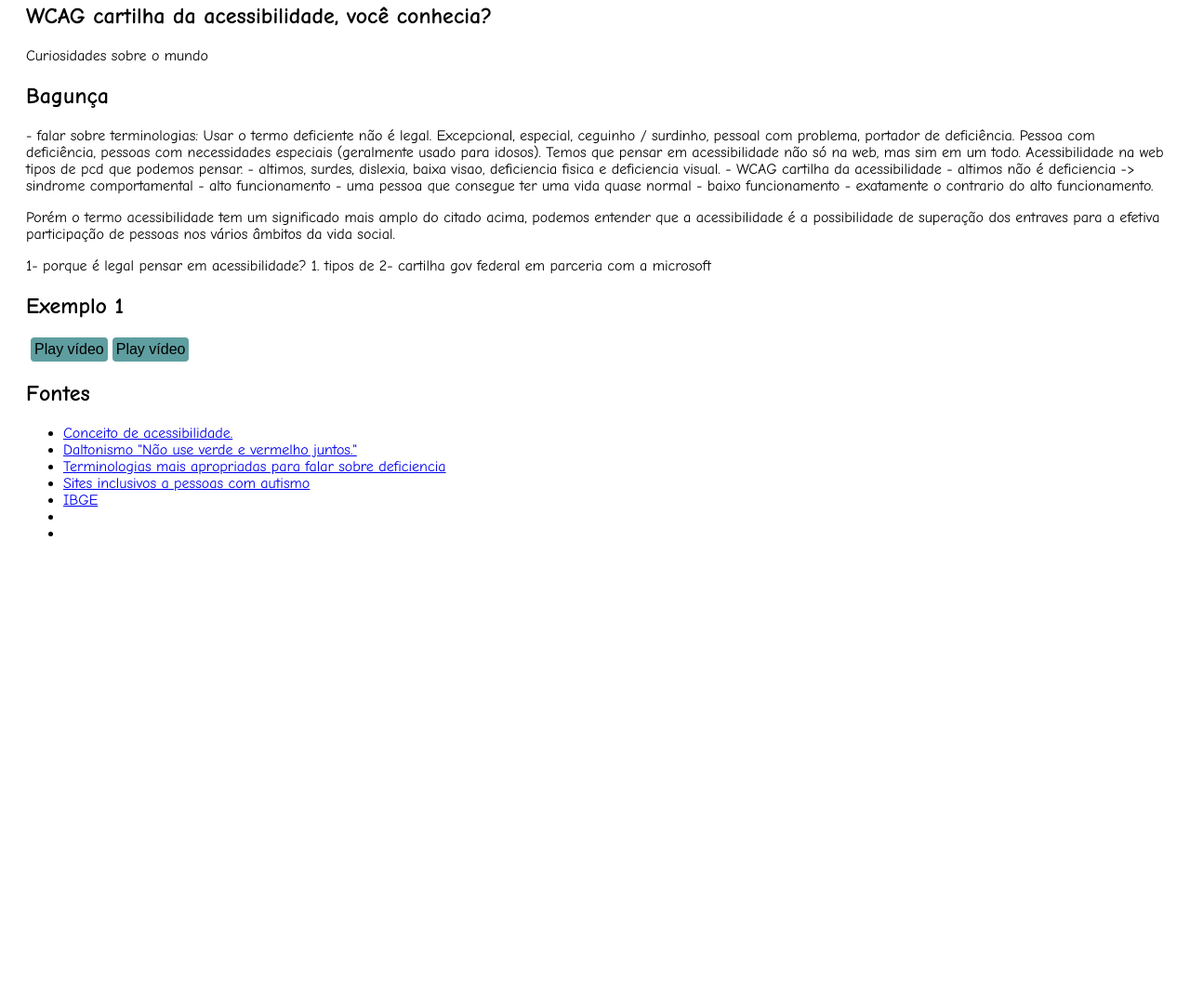
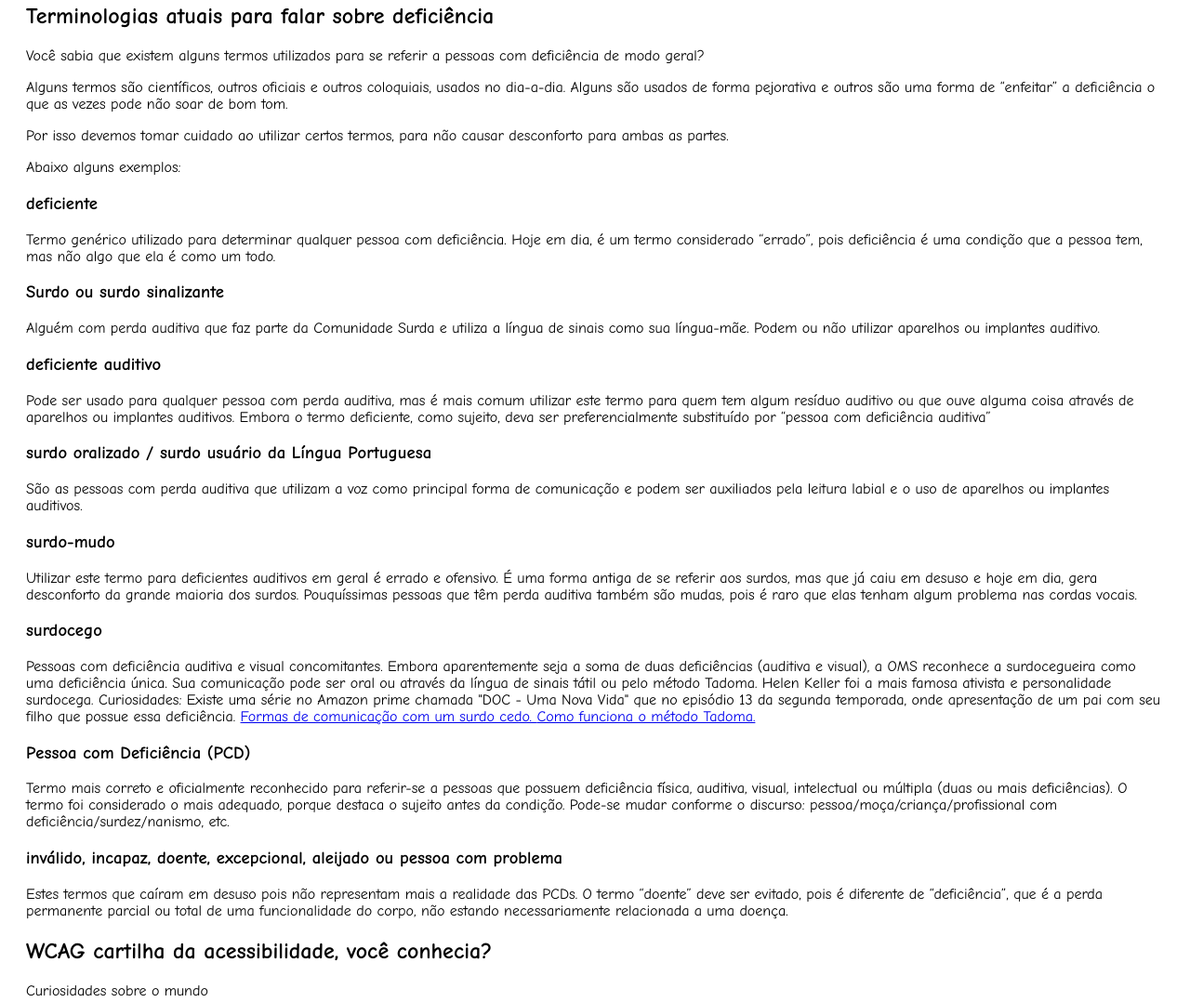
Before and after one commit to tiagodesouzasantos/acessibilidade, a plain HTML site: page index.html in a window 1280 px wide. Shown: the part 366-1444 px from the top of the page at 93% size. Before the commit the page ends 993 px from the top, so only its background shows below. Drawn offline with Linux system fonts and the light colour scheme.

Commit message:
feat(acessibilidade): Terminologias atuais para falar sobre deficiência

```diff
--- a/index.html
+++ b/index.html
@@ -35,6 +35,71 @@
 				</p>
 			</article>
 			<article>
+				<h2>Terminologias atuais para falar sobre deficiência</h2>
+				<p>Você sabia que existem alguns termos utilizados para se referir a pessoas com deficiência de modo geral?</p>
+
+				<p>Alguns termos são científicos, outros oficiais e outros coloquiais, usados no dia-a-dia. Alguns são usados de forma
+				pejorativa e outros são uma forma de “enfeitar” a deficiência o que as vezes pode não soar de bom tom.</p>
+
+				<p>Por isso devemos tomar cuidado ao utilizar certos termos, para não causar desconforto para ambas as partes.</p>
+
+				<p>Abaixo alguns exemplos:</p>
+
+				<h3>deficiente</h3>
+				<p>Termo genérico utilizado para determinar qualquer pessoa com deficiência. Hoje em dia, é um termo considerado
+					“errado”,
+					pois deficiência é uma condição que a pessoa tem, mas não algo que ela é como um todo.</p>
+
+				<h3>Surdo ou surdo sinalizante</h3>
+				<p>Alguém com perda auditiva que faz parte da Comunidade Surda e utiliza a língua de sinais como sua língua-mãe.
+					Podem ou não utilizar aparelhos ou implantes auditivo.
+				</p>
+
+				<h3>deficiente auditivo</h3>
+				<p>Pode ser usado para qualquer pessoa com perda auditiva, mas é mais comum utilizar este termo para quem tem algum resíduo
+				auditivo ou que ouve alguma coisa através de aparelhos ou implantes auditivos. Embora o termo deficiente, como sujeito,
+				deva ser preferencialmente substituído por “pessoa com deficiência auditiva”</p>
+
+				<h3>surdo oralizado / surdo usuário da Língua Portuguesa</h3>
+				<p>São as pessoas com perda auditiva que utilizam a voz como principal forma de comunicação e podem ser auxiliados pela
+				leitura labial e o uso de aparelhos ou implantes auditivos.</p>
+
+				<h3>surdo-mudo</h3>
+				<p>Utilizar este termo para deficientes auditivos em geral é errado e ofensivo. É uma forma antiga de se referir aos
+				surdos, mas que já caiu em desuso e hoje em dia, gera desconforto da grande maioria dos surdos. Pouquíssimas pessoas que
+				têm perda auditiva também são mudas, pois é raro que elas tenham algum problema nas cordas vocais.</p>
+
+				<h3>surdocego</h3>
+				<p>Pessoas com deficiência auditiva e visual concomitantes. Embora aparentemente seja a soma de duas deficiências (auditiva
+					e visual), a OMS reconhece a surdocegueira como uma deficiência única. Sua comunicação pode ser oral ou através da
+					língua de sinais tátil ou pelo método Tadoma. Helen Keller foi a mais famosa ativista e personalidade surdocega.
+
+					Curiosidades: Existe uma série no Amazon prime chamada "DOC - Uma Nova Vida" que no episódio 13 da segunda temporada,
+					onde apresentação de um pai com seu filho que possue essa deficiência.
+
+					<a href="https://aclouisbraille.wordpress.com/2016/03/30/cinco-meios-de-comunicacao-com-um-surdocego/"
+					title="Link para um blog que possue algumas formas de comunicação com pessoas com surdocegueira">
+						Formas de comunicação com um surdo cedo.
+					</a>
+					<a href="https://www.youtube.com/watch?v=u7zLNBtHTdc&ab_channel=AkillaVaz"
+					title="Video que apresenta o metodo Tadoma de comunicação">
+					Como funciona o método Tadoma.
+				</a>
+				</p>
+
+				<h3>Pessoa com Deficiência (PCD)</h3>
+				<p>Termo mais correto e oficialmente reconhecido para referir-se a pessoas que possuem deficiência física, auditiva,
+				visual, intelectual ou múltipla (duas ou mais deficiências). O termo foi considerado o mais adequado, porque destaca o
+				sujeito antes da condição. Pode-se mudar conforme o discurso: pessoa/moça/criança/profissional com
+				deficiência/surdez/nanismo, etc.</p>
+
+				<h3>inválido, incapaz, doente, excepcional, aleijado ou pessoa com problema</h3>
+				<p>Estes termos que caíram em desuso pois não representam mais a realidade das PCDs. O termo “doente” deve ser evitado,
+				pois é diferente de “deficiência”, que é a perda permanente parcial ou total de uma funcionalidade do corpo, não estando
+				necessariamente relacionada a uma doença.</p>
+
+			</article>
+			<article>
 				<h2>WCAG cartilha da acessibilidade, você conhecia?</h2>
 				<p>
 					Curiosidades sobre o mundo
@@ -63,10 +128,6 @@
 
 						- baixo funcionamento
 						- exatamente o contrario do alto funcionamento.
-					</p>
-					<p>Porém o termo acessibilidade tem um significado mais amplo do citado acima, podemos entender que a acessibilidade
-						é a possibilidade de superação dos entraves para a efetiva participação de pessoas nos vários âmbitos da vida
-						social.
 					</p>
 					1- porque é legal pensar em acessibilidade?
 					1. tipos de
```
